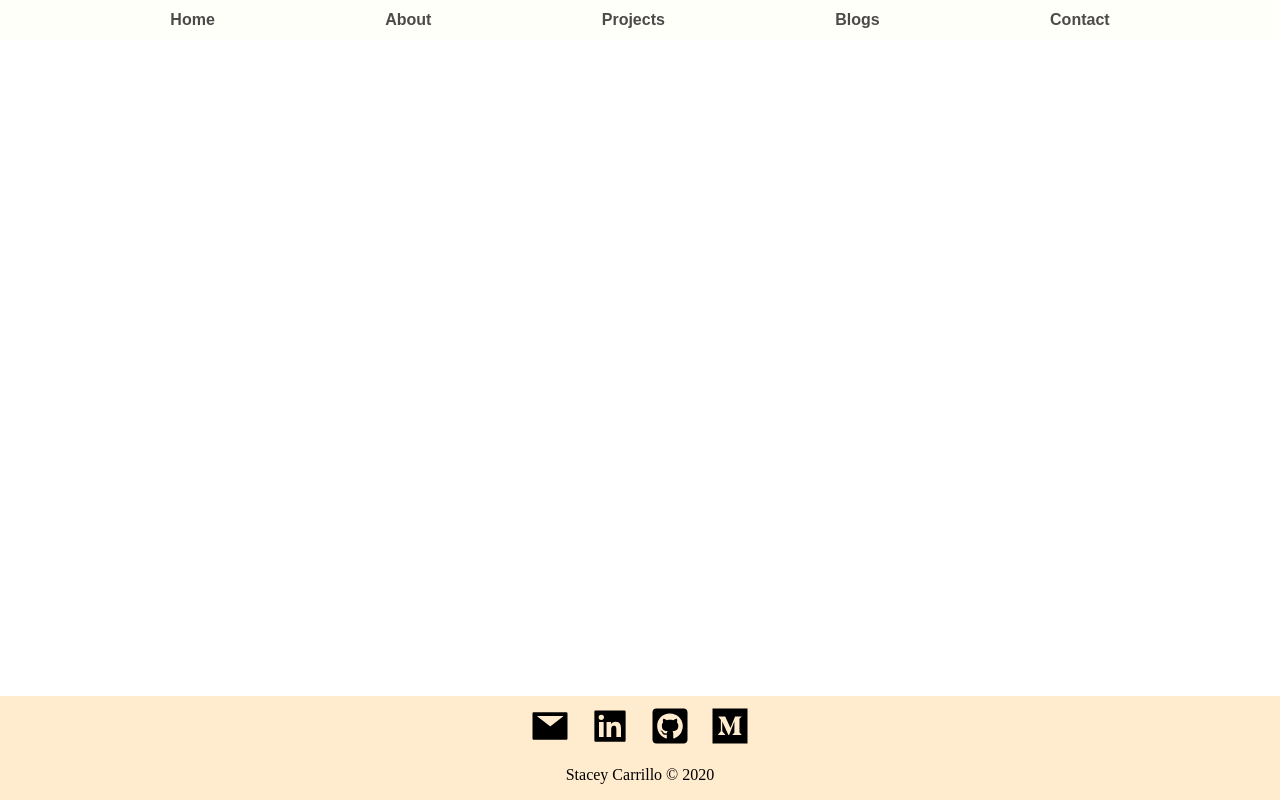
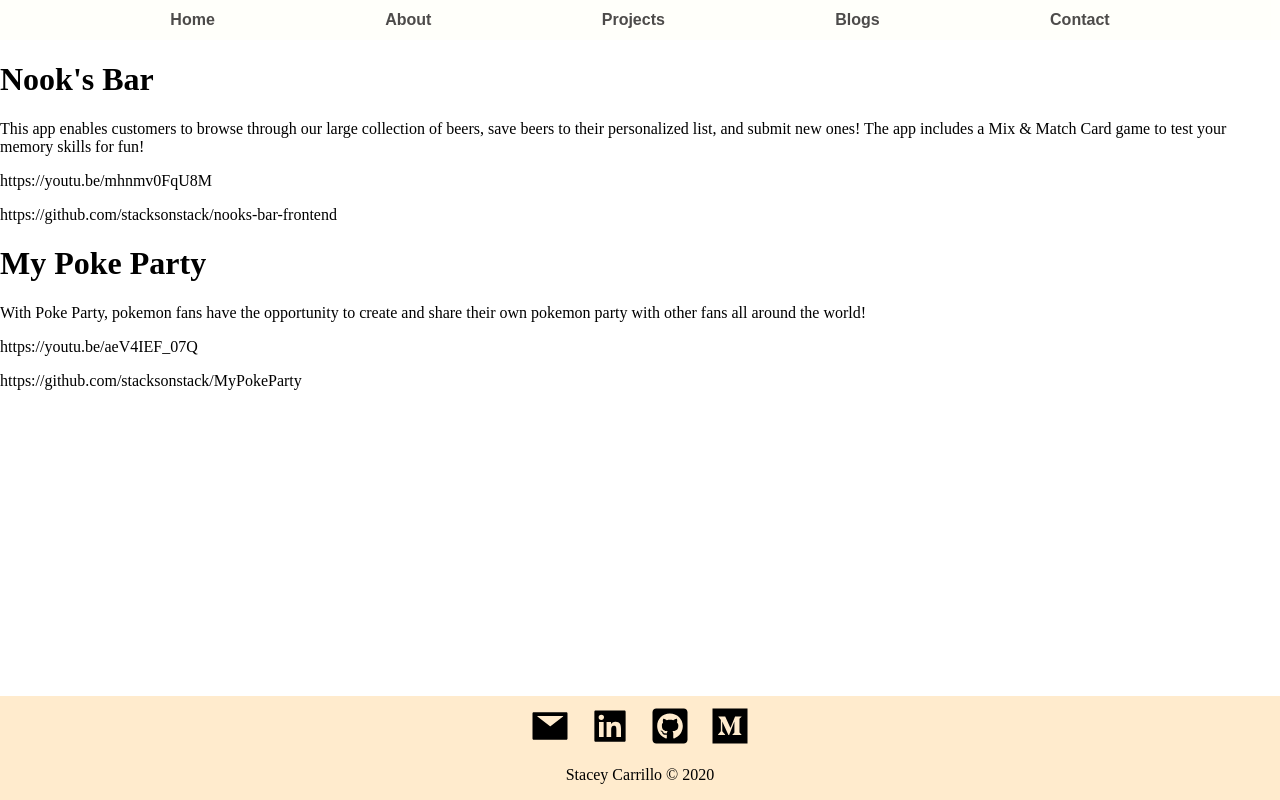
Before and after one commit to stacksonstack/my-portfolio, a React (Create React App) app: page /projects in a window 1280 px wide. Built offline with nearby package versions, Linux system fonts and the light colour scheme.

Commit message:
added projects route

```diff
--- a/src/Components/Project.js
+++ b/src/Components/Project.js
@@ -1,7 +1,10 @@
 function Project({title, picture, demo_link, github_link, description}){
     return(
         <div>
-
+            <h1>{title}</h1>
+            <p>{description}</p>
+            <p>{demo_link}</p>
+            <p>{github_link}</p>
         </div>
     )
 }
--- a/src/Containers/DefaultContainer.js
+++ b/src/Containers/DefaultContainer.js
@@ -4,6 +4,7 @@ import About from "../Components/About";
 import Contact from "../Components/Contact";
 import Footer from "../Components/Footer";
 import BlogContainer from './BlogContainer'
+import ProjectContainer from './ProjectContainer'
 
 function DefaultContainer() {
   return (
@@ -12,6 +13,7 @@ function DefaultContainer() {
       <Route path="/about" render={() => <About />} />
       <Route path="/contact" render={() => <Contact />} />
       <Route path="/blogs" render={() => <BlogContainer />} />
+      <Route path="/projects" render={() => <ProjectContainer />} />
       <Footer />
     </div>
   );
--- a/src/Containers/ProjectContainer.js
+++ b/src/Containers/ProjectContainer.js
@@ -4,7 +4,7 @@ import Project from "../Components/Project";
 function ProjectContainer() {
   return (
     <div>
-      {Projects.map((proj) => (
+      {Projects().map((proj) => (
         <Project
           title={proj.title}
           picture={proj.picture}
```
